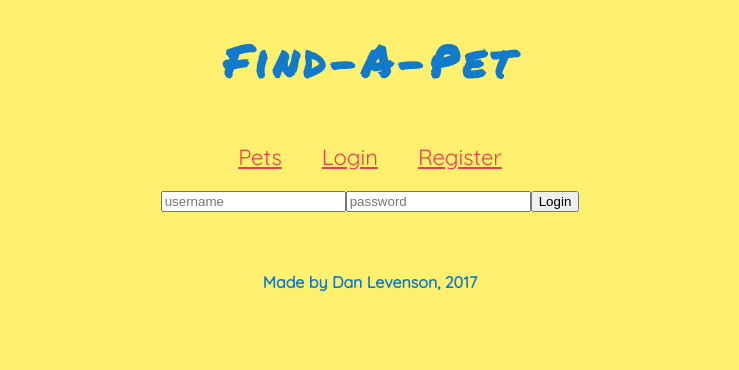
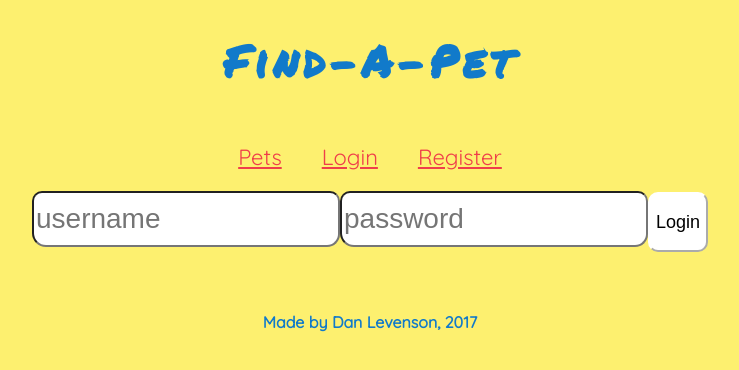
Before and after one commit to dlevenson44/FindAPet, a React (Create React App) app in the folder FindAPet/client/: page /login in a window 1280 px wide. Shown: the top 370 px of the page, without its empty margins (270-1009 px from the left). Built offline with nearby package versions, Linux system fonts and the light colour scheme; no server answers.

Commit message:
styled login page

```diff
--- a/FindAPet/client/src/App.css
+++ b/FindAPet/client/src/App.css
@@ -36,7 +36,6 @@ body {
   font-family: 'Quicksand', sans-serif;
   font-size: 22px;
   padding: 20px;
-  text-decoration: underline;
 }
 
 .nav-link:hover {
@@ -46,6 +45,22 @@ body {
 
 .nav-link:visited {
   color: #EF3E4A;
+}
+
+.login-box {
+  height: 50px;
+  width: 300px;
+  font-size: 28px;
+  border-radius: 10px 10px 13px 14px;
+}
+
+.login-submit {
+  height: 60px;
+  width: 60px;
+  border-radius: 10px;
+  background-color: white;
+  border-color: white;
+  font-size: 18px;
 }
 
 .pet-inlist {
--- a/FindAPet/client/src/App.js
+++ b/FindAPet/client/src/App.js
@@ -127,7 +127,7 @@ class App extends Component {
           {(this.state.auth) ?
             (<div className="auth-nav">
               <Link className="nav-link" to="/profile">View Profile</Link>
-              <a className="nav-link" onClick={this.handleLogout}>Logout</a>
+              <Link className="nav-link" to="/ "onClick={this.handleLogout}>Logout</Link>
              </div>
               ) : (
               <div className="auth-nav">
--- a/FindAPet/client/src/components/LoginForm.jsx
+++ b/FindAPet/client/src/components/LoginForm.jsx
@@ -22,9 +22,9 @@ class LoginForm extends Component {
 		return(
 			<div className="login-div">
 				<form onSubmit={(e) => this.props.handleLoginSubmit(e, this.state)}>
-					<input type="text" name="username" placeholder="username" value={this.state.username} onChange={this.handleChange} />
-					<input type="password" name="password" placeholder="password" value={this.state.password} onChange={this.handleChange} />
-					<input type="submit" value="Login" />
+					<input className="login-box" type="text" name="username" placeholder="username" value={this.state.username} onChange={this.handleChange} />
+					<input className="login-box" type="password" name="password" placeholder="password" value={this.state.password} onChange={this.handleChange} />
+					<button className="login-submit" type="submit">Login</button>
 				</form>
 			</div>
 			)
```
